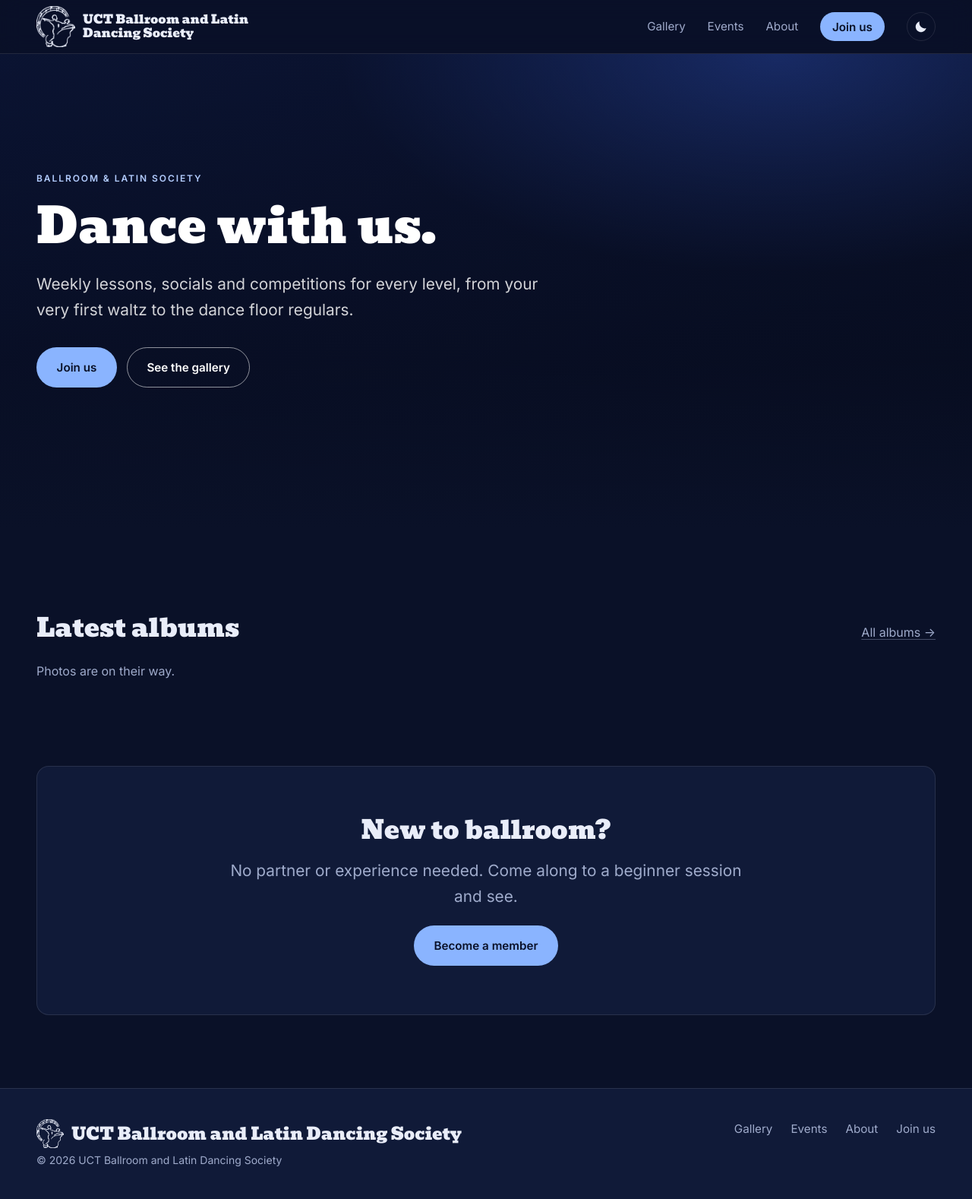
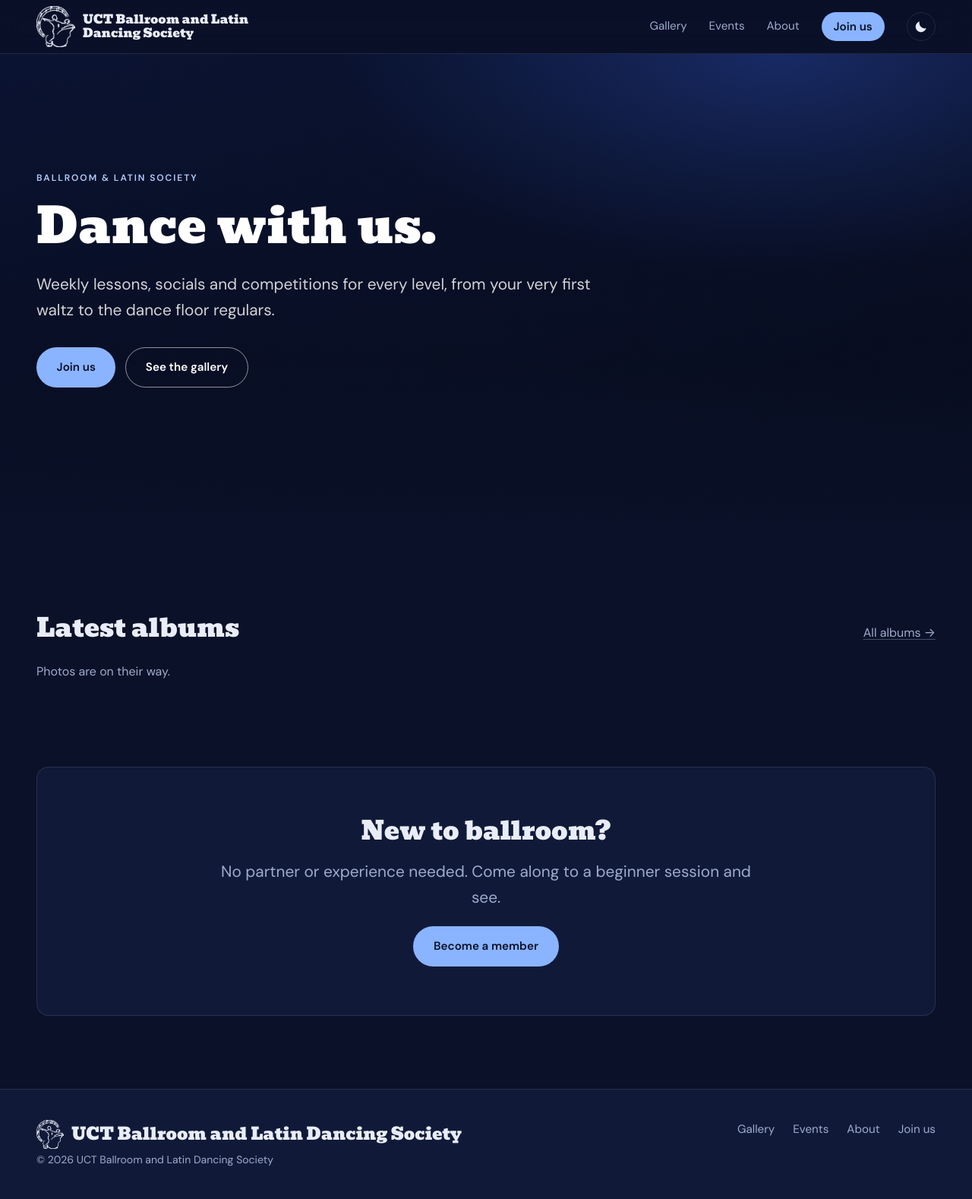
Before and after one commit to grimtictac/uctballroom-web, a Flask app: page / in a window 1280 px wide. Shown: the whole page at 76% size. Run offline with Flask 3, Linux system fonts and the light colour scheme; data that the repository does not hold is empty.

Commit message:
Switch body font to DM Sans (self-hosted, OFL); drop Inter
Co-Authored-By: Claude Sonnet 5.5 <noreply@anthropic.com>

```diff
--- a/app/static/css/site.css
+++ b/app/static/css/site.css
@@ -9,8 +9,8 @@
   src: url("../fonts/bevan-latin-400-normal.woff2") format("woff2"); }
 @font-face { font-family: "Bevan"; font-weight: 400; font-style: italic; font-display: swap;
   src: url("../fonts/bevan-latin-400-italic.woff2") format("woff2"); }
-@font-face { font-family: "Inter"; font-weight: 100 900; font-style: normal; font-display: swap;
-  src: url("../fonts/inter-latin-wght-normal.woff2") format("woff2"); }
+@font-face { font-family: "DM Sans"; font-weight: 100 1000; font-style: normal; font-display: swap;
+  src: url("../fonts/dm-sans-latin-wght-normal.woff2") format("woff2"); }
 
 :root {
   color-scheme: dark;
@@ -28,7 +28,7 @@
   --hero-end: var(--bg);  /* dark: hero fades seamlessly into the page */
 
   --font-display: "Bevan", Georgia, "Times New Roman", serif;
-  --font-body: "Inter", system-ui, -apple-system, "Segoe UI", sans-serif;
+  --font-body: "DM Sans", system-ui, -apple-system, "Segoe UI", sans-serif;
   --gutter: clamp(1.1rem, 4vw, 3rem);
   --max: 1280px;
   --gap: 6px;
--- a/app/templates/base.html
+++ b/app/templates/base.html
@@ -13,7 +13,7 @@
   <link rel="icon" href="{{ url_for('static', filename='img/icon-192.png') }}" type="image/png" sizes="192x192">
   <link rel="apple-touch-icon" href="{{ url_for('static', filename='img/apple-touch-icon.png') }}">
   <script>try{if(localStorage.getItem("theme")==="light")document.documentElement.dataset.theme="light"}catch(e){}</script>
-  <link rel="preload" href="{{ url_for('static', filename='fonts/inter-latin-wght-normal.woff2') }}" as="font" type="font/woff2" crossorigin>
+  <link rel="preload" href="{{ url_for('static', filename='fonts/dm-sans-latin-wght-normal.woff2') }}" as="font" type="font/woff2" crossorigin>
   <link rel="preload" href="{{ url_for('static', filename='fonts/bevan-latin-400-normal.woff2') }}" as="font" type="font/woff2" crossorigin>
   {% block head %}{% endblock %}
   <link rel="stylesheet" href="{{ url_for('static', filename='css/site.css') }}">
```
Also changed, not shown: tests/test_pages.py (+1 -1 lines), app/static/fonts/LICENSE-dm-sans.txt, app/static/fonts/dm-sans-latin-wght-normal.woff2 (added), app/static/fonts/inter-latin-wght-normal.woff2 (deleted).
